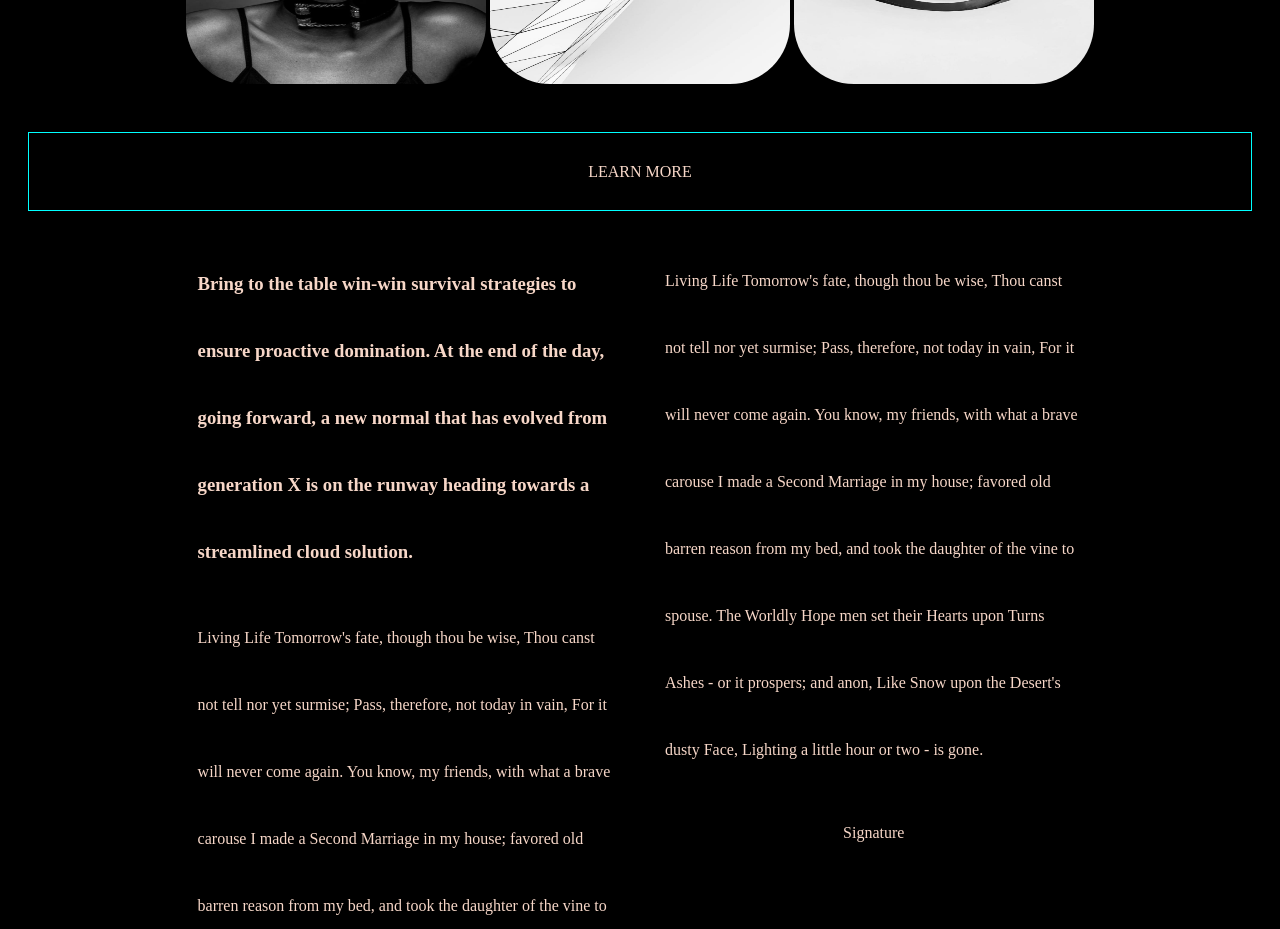
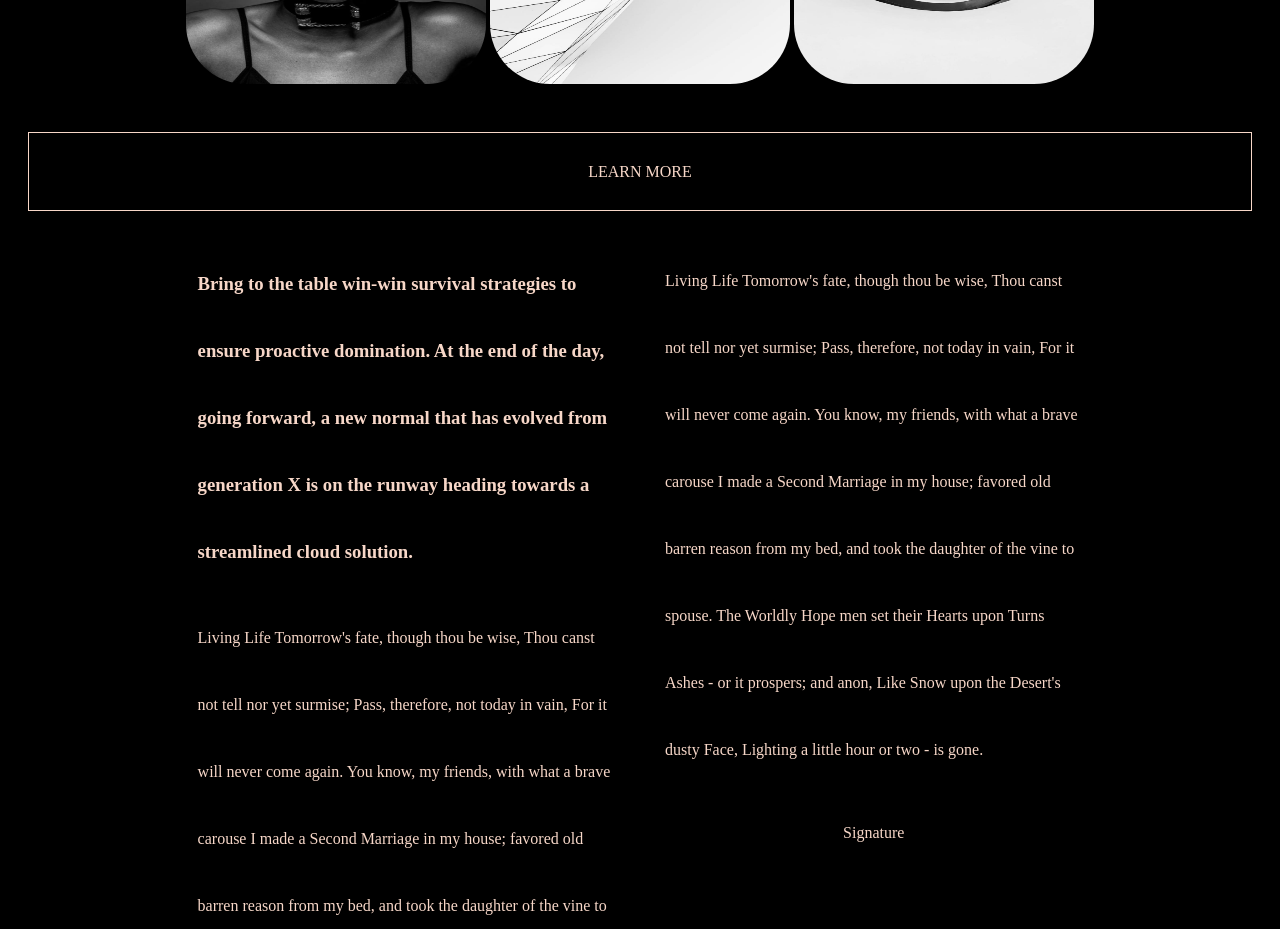
Before and after one commit to segunlawal/Biography-Page, a plain HTML site: page index.html in a window 1280 px wide. Shown: the part 2960-3889 px from the top of the page. Drawn offline with Linux system fonts and the light colour scheme.

Commit message:
Update style.css

```diff
--- a/style.css
+++ b/style.css
@@ -86,7 +86,7 @@ width:50%;
 
 }
 .learnmore{
-  border: 1px solid cyan;
+  border: 1px solid #f7d7c8;
   padding:5px;
   margin:20px;
 }
```
